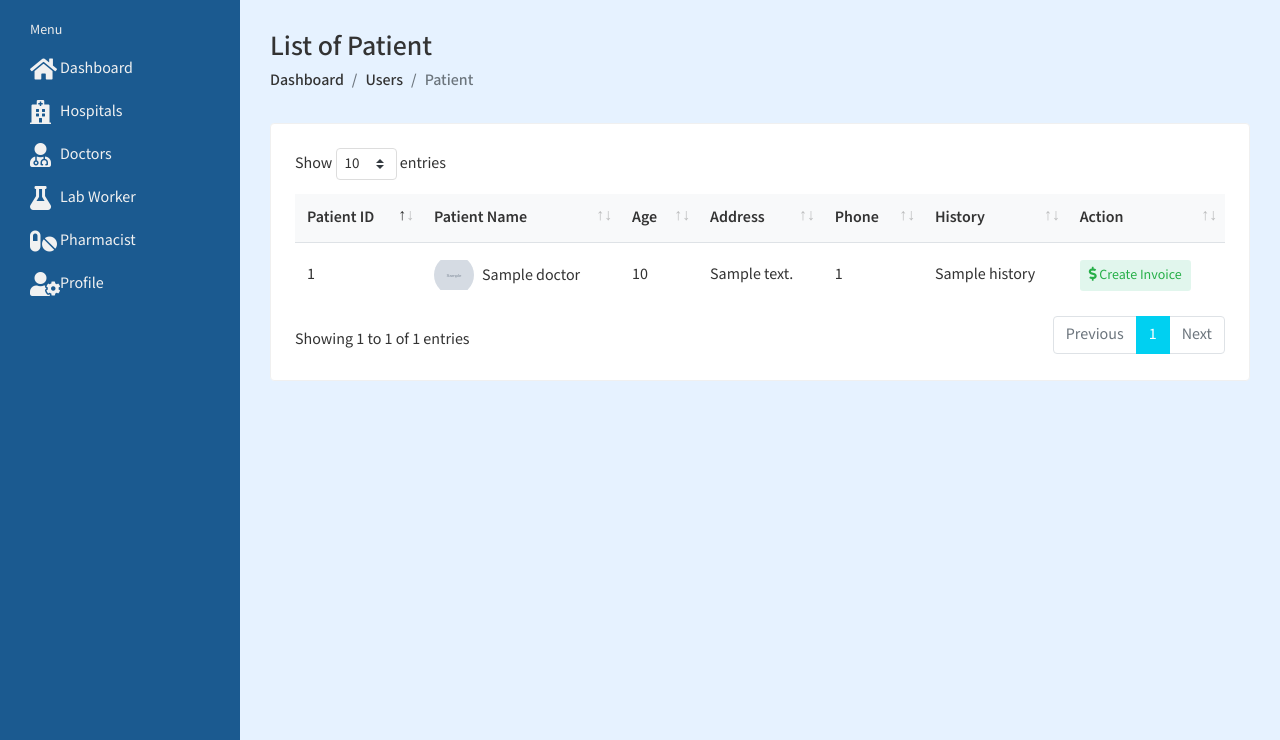
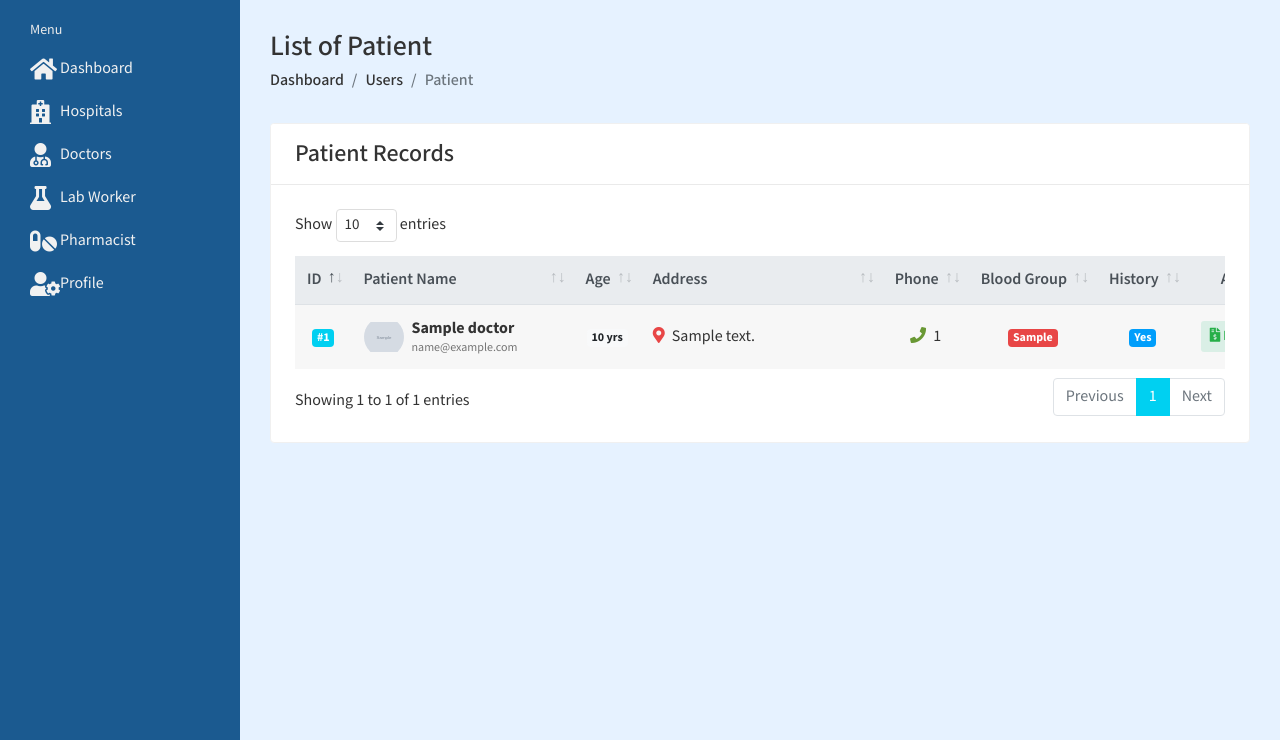
Before and after one commit to TheUnshackled1/HealthStack, a Django app: template templates/hospital_admin/patient-list.html in a window 1280 px wide. Shown: the part 60-800 px from the top of the page. Run offline with Django 4.2, Linux system fonts and the light colour scheme; the template is opened without the code that fills it: most values are stand-ins (such as "Sample title", 1, 10 or a date in 2020); grey boxes marked "Sample" are stand-in pictures; some libraries are stand-ins or nearby versions.

Commit message:
organized table

```diff
--- a/templates/hospital_admin/patient-list.html
+++ b/templates/hospital_admin/patient-list.html
@@ -72,56 +72,80 @@
 					<div class="row">
 						<div class="col-sm-12">
 							<div class="card">
+								<div class="card-header">
+									<h4 class="card-title">Patient Records</h4>
+								</div>
 								<div class="card-body">
 									<div class="table-responsive">
-										<div class="table-responsive">
-										<table class="datatable table table-hover table-center mb-0">
-											<thead>
+										<table class="datatable table table-hover table-center mb-0 table-striped">
+											<thead class="thead-light">
 												<tr>
-													<th>Patient ID</th>
-													<th>Patient Name</th>
-													<th>Age</th>
-													<th>Address</th>
-													<th>Phone</th>
-													<th>History</th>
-													<th>Action       </th>
-
-
-
+													<th class="text-center" style="width: 80px;">ID</th>
+													<th style="min-width: 180px;">Patient Name</th>
+													<th class="text-center" style="width: 80px;">Age</th>
+													<th style="min-width: 200px;">Address</th>
+													<th class="text-center" style="width: 130px;">Phone</th>
+													<th class="text-center" style="width: 100px;">Blood Group</th>
+													<th class="text-center" style="width: 100px;">History</th>
+													<th class="text-center" style="width: 180px;">Actions</th>
 												</tr>
 											</thead>
 											<tbody>
 												{%for patient in all%}
 												<tr>
-													<td>{{patient.patient_id}}</td>
+													<td class="text-center">
+														<span class="badge badge-primary">#{{patient.patient_id}}</span>
+													</td>
 													<td>
 														<h2 class="table-avatar">
-															<a href="profile.html" class="avatar avatar-sm mr-2"><img class="avatar-img rounded-circle" src="{{patient.featured_image.url}}" alt="User Image"></a>
-															<a href="profile.html">{{patient.name}} </a>
+															<a href="{% url 'create-invoice' pk=patient.patient_id %}" class="avatar avatar-sm mr-2">
+																<img class="avatar-img rounded-circle" src="{{patient.featured_image.url}}" alt="User Image">
+															</a>
+															<div>
+																<a href="{% url 'create-invoice' pk=patient.patient_id %}"><strong>{{patient.name}}</strong></a>
+																<span class="d-block text-muted" style="font-size: 12px;">{{patient.email}}</span>
+															</div>
 														</h2>
 													</td>
-													<td>{{patient.age}}</td>
-													<td>{{patient.address}}</td>
-													<td>{{patient.phone_number}}</td>
-													<td>{{patient.history}}</td>
+													<td class="text-center">
+														<span class="badge badge-light">{{patient.age}} yrs</span>
+													</td>
 													<td>
-													<div class="table-action">
-														<a
-														  href="{% url 'create-invoice' pk=patient.patient_id %}"
-														  class="btn btn-sm bg-success-light"
-														>
-														  <i class="fas fa-dollar-sign"></i> Create Invoice
-														</a>
-
-													  </div>
+														<i class="fas fa-map-marker-alt text-danger mr-1"></i>
+														{{patient.address}}
 													</td>
-
+													<td class="text-center">
+														<i class="fas fa-phone text-success mr-1"></i>
+														{{patient.phone_number}}
+													</td>
+													<td class="text-center">
+														{% if patient.blood_group %}
+														<span class="badge badge-danger">{{patient.blood_group}}</span>
+														{% else %}
+														<span class="text-muted">N/A</span>
+														{% endif %}
+													</td>
+													<td class="text-center">
+														{% if patient.history and patient.history != 'No' and patient.history != 'None' and patient.history != '' %}
+														<span class="badge badge-info" title="{{patient.history}}">Yes</span>
+														{% else %}
+														<span class="badge badge-light text-muted">None</span>
+														{% endif %}
+													</td>
+													<td class="text-center">
+														<div class="table-action">
+															<a href="{% url 'create-invoice' pk=patient.patient_id %}" class="btn btn-sm bg-success-light mr-1" title="Create Invoice">
+																<i class="fas fa-file-invoice-dollar"></i> Invoice
+															</a>
+															<a href="{% url 'prescription-list' pk=patient.patient_id %}" class="btn btn-sm bg-info-light" title="View Prescriptions">
+																<i class="fas fa-prescription"></i>
+															</a>
+														</div>
+													</td>
 												</tr>
-
+												{% endfor %}
 											</tbody>
-											{% endfor %}
 										</table>
-									</div>
 									</div>
 								</div>
 							</div>
```
Also changed, not shown: db.sqlite3.
